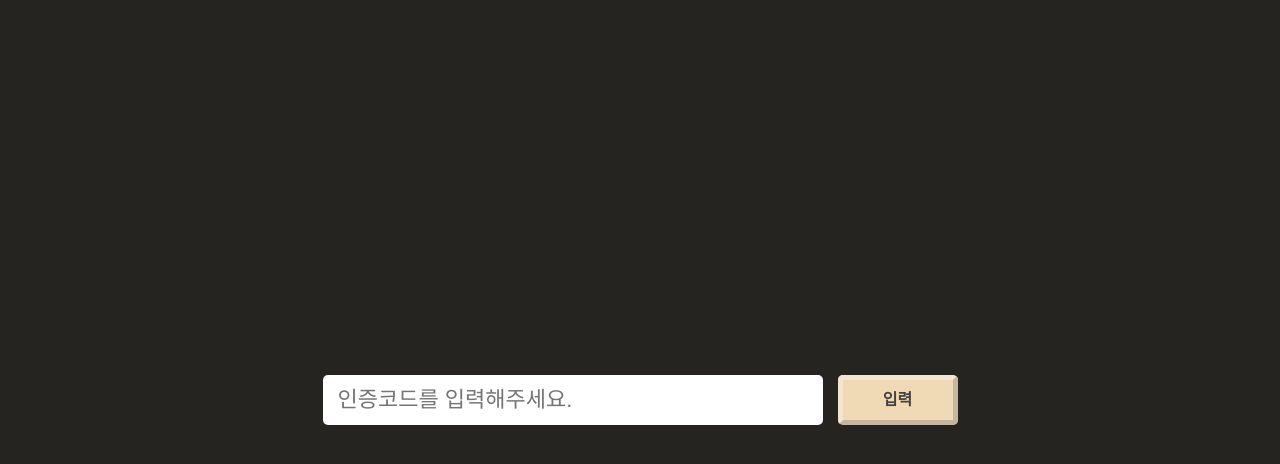
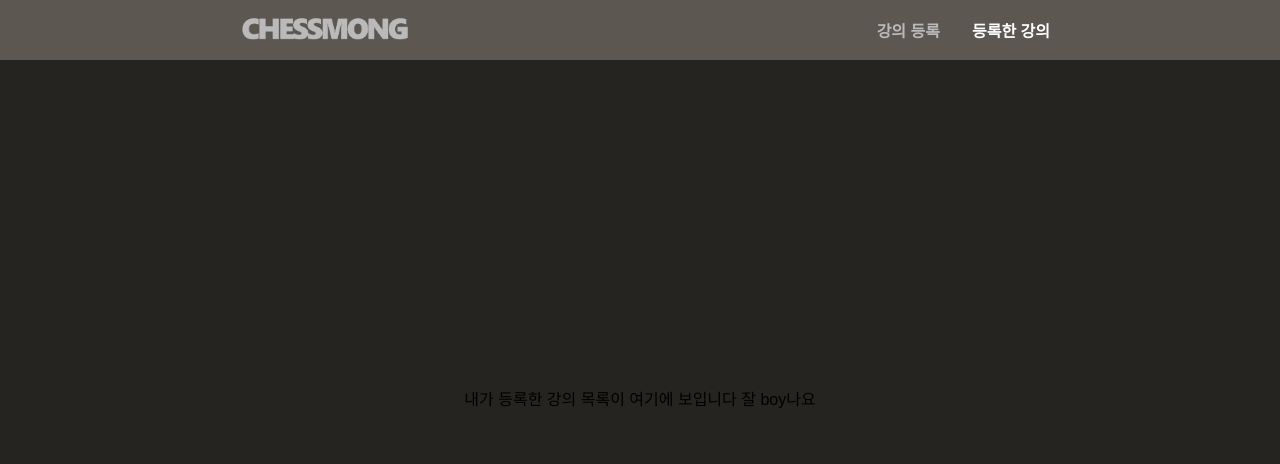
Before and after one commit to chessmong/FE_Chessmong_admin, a React (Create React App) app: page /list in a window 1280 px wide. Before the commit this address led to /auth. Shown: the top 464 px of the page. Built offline with nearby package versions, Linux system fonts and the light colour scheme; sample sign-in values are in the browser's storage; a web font is replaced by a local one.

Commit message:
Feat: 관리자 인증 api 연결

```diff
--- a/src/App.tsx
+++ b/src/App.tsx
@@ -10,7 +10,7 @@ import ListPage from "./pages/ListPage";
 import InputPage from "./pages/InputPage";
 
 export default function App() {
-  const isAuthenticated = useRecoilValue(authState);
+  const auth = useRecoilValue(authState);
 
   return (
     <Router>
@@ -19,12 +19,12 @@ export default function App() {
           {/* 인증이 필요 없는 페이지 */}
           <Route path="/auth" element={<AuthPage />} />
           {/* 인증이 필요한 페이지 */}
-          <Route path="/" element={isAuthenticated ? <InputPage /> : <Navigate to="/auth" />} />
+          <Route path="/" element={auth.isLoggedIn ? <InputPage /> : <Navigate to="/auth" />} />
           <Route
             path="/chess"
-            element={isAuthenticated ? <ChessPage /> : <Navigate to="/auth" />}
+            element={auth.isLoggedIn ? <ChessPage /> : <Navigate to="/auth" />}
           />
-          <Route path="/list" element={isAuthenticated ? <ListPage /> : <Navigate to="/auth" />} />
+          <Route path="/list" element={auth.isLoggedIn ? <ListPage /> : <Navigate to="/auth" />} />
         </Routes>
       </Layout>
     </Router>
--- a/src/apis/post/postAuthenticate.ts
+++ b/src/apis/post/postAuthenticate.ts
@@ -1,16 +1,16 @@
 import { useMutation } from "react-query";
 import BASE_URL from "../../constants/BASEURL";
 
-const authenticate = async (code: string): Promise<string> => {
+const authenticate = async (code: string): Promise<{ accessToken: string }> => {
   const response = await BASE_URL.post("/auth/authenticate", { code });
   if (response.status === 200) {
     const { accessToken } = response.data;
     localStorage.setItem("accessToken", accessToken);
-    return accessToken;
+    return { accessToken };
   }
   throw new Error("Unauthorized");
 };
 
 export const useAuthenticate = () => {
-  return useMutation(authenticate);
+  return useMutation<{ accessToken: string }, unknown, string>(authenticate);
 };
--- a/src/components/Auth/Auth.module.scss
+++ b/src/components/Auth/Auth.module.scss
@@ -22,7 +22,7 @@
         padding: 0 15px;
         outline: none;
         border: none;
-        font-size: 22px;
+        font-size: 20px;
         transition: border-color 0.3s;
       }
 
--- a/src/components/Auth/index.tsx
+++ b/src/components/Auth/index.tsx
@@ -11,7 +11,7 @@ export default function Auth() {
   const [isError, setIsError] = useState(false);
   const navigate = useNavigate();
   const { mutate, isLoading } = useAuthenticate();
-  const [isAuthenticated, setIsAuthenticated] = useRecoilState(authState);
+  const [auth, setAuth] = useRecoilState(authState);
 
   const handleInputChange = (e: React.ChangeEvent<HTMLInputElement>) => {
     setInputValue(e.target.value);
@@ -26,8 +26,13 @@ export default function Auth() {
 
   const handleClick = () => {
     mutate(inputValue, {
-      onSuccess: () => {
-        setIsAuthenticated(true);
+      onSuccess: (response) => {
+        const token = response.accessToken;
+        setAuth({
+          accessToken: token,
+          isLoggedIn: true,
+        });
+        localStorage.setItem("accessToken", token);
         navigate("/");
       },
       onError: () => {
@@ -37,10 +42,10 @@ export default function Auth() {
   };
 
   useEffect(() => {
-    if (isAuthenticated) {
+    if (auth.isLoggedIn) {
       navigate("/");
     }
-  }, [isAuthenticated, navigate]);
+  }, [auth.isLoggedIn, navigate]);
 
   return (
     <div className={styles.container}>
--- a/src/states/authState.ts
+++ b/src/states/authState.ts
@@ -2,5 +2,8 @@ import { atom } from "recoil";
 
 export const authState = atom({
   key: "authState",
-  default: false,
+  default: {
+    accessToken: localStorage.getItem("accessToken") || "",
+    isLoggedIn: !!localStorage.getItem("accessToken"),
+  },
 });
```
